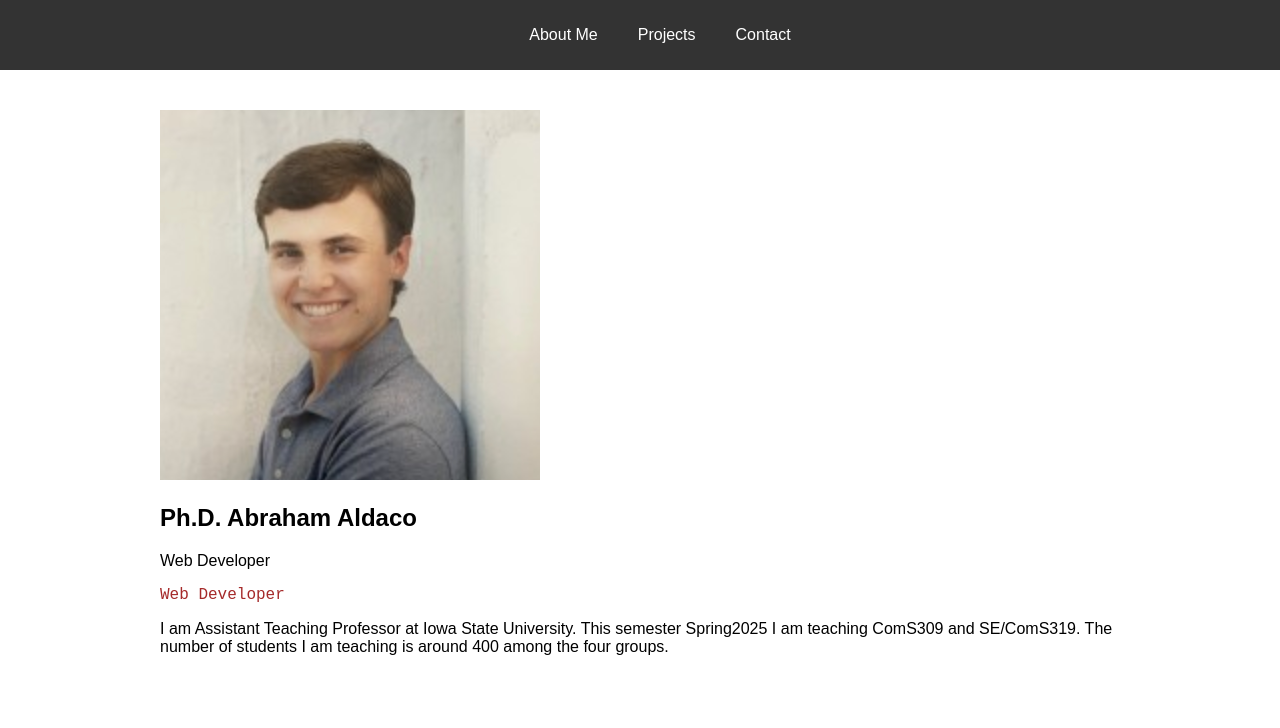
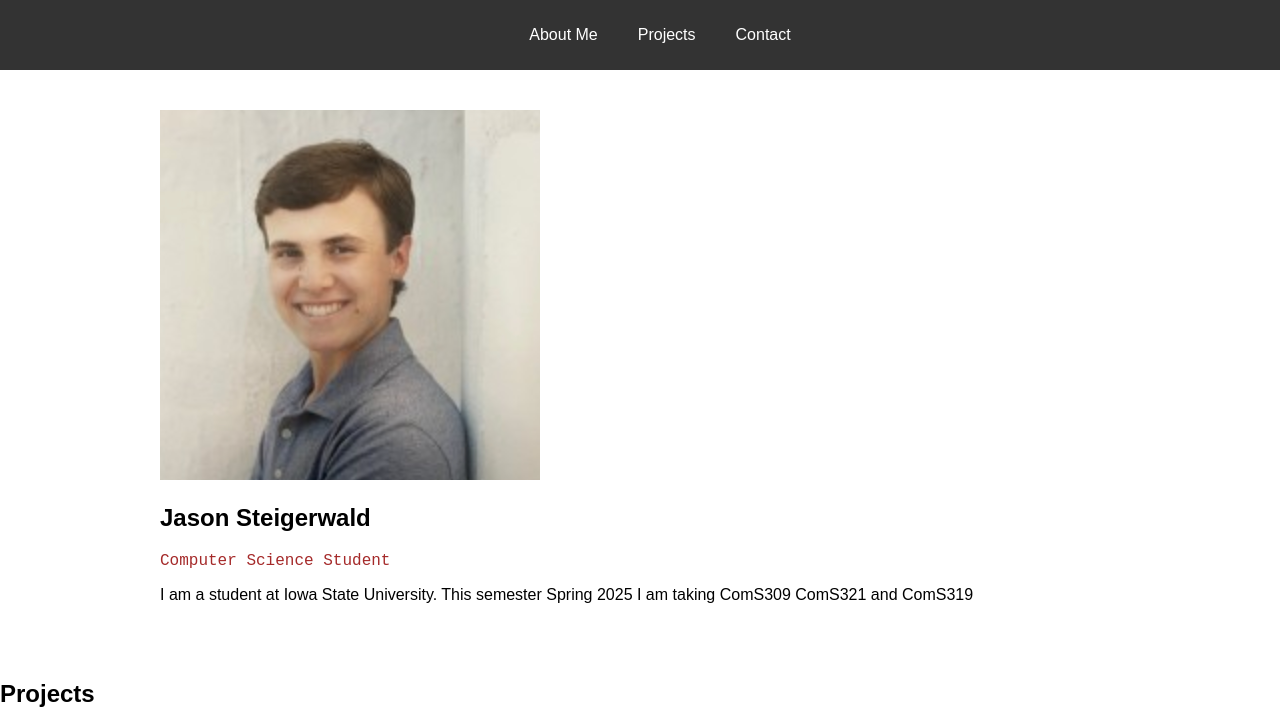
Before and after one commit to jasonsteiger04/personal, a plain HTML site: page index.html in a window 1280 px wide. Shown: the top 728 px of the page. Drawn offline with Linux system fonts and the light colour scheme; files whose address does not match are found by name.

Commit message:
Add files via upload

```diff
--- a/index.html
+++ b/index.html
@@ -33,14 +33,12 @@
     <section id="about">
         <div class="container">
             <img src="./images/profile.jpg" alt="Profile Photo">
-            <h1>Ph.D. Abraham Aldaco</h1>
-            <p>Web Developer</p>
-            <p style="font-family: 'Courier New', Courier, monospace; color: brown">Web Developer</p>
-            <p>I am Assistant Teaching Professor at Iowa State
-                University. This semester Spring2025 I am teaching
-                ComS309 and SE/ComS319.
-                The number of students I am teaching is around 400
-                among the four groups. </p>
+            <h1>Jason Steigerwald</h1>
+            <p style="font-family: 'Courier New', Courier, monospace; color: brown">Computer Science Student</p>
+            <p>I am a student at Iowa State
+                University. This semester Spring 2025 I am taking
+                ComS309 ComS321 and ComS319
+ </p>
         </div>
     </section>
     <section id="projects">
@@ -56,7 +54,7 @@
                 two images: one image is of ourself and second image is anything
                 related to the project itself.</p>
         </div>
-        Add more project divs here
+
     </section>
     <section id="contact">
         <div class="container">
```
